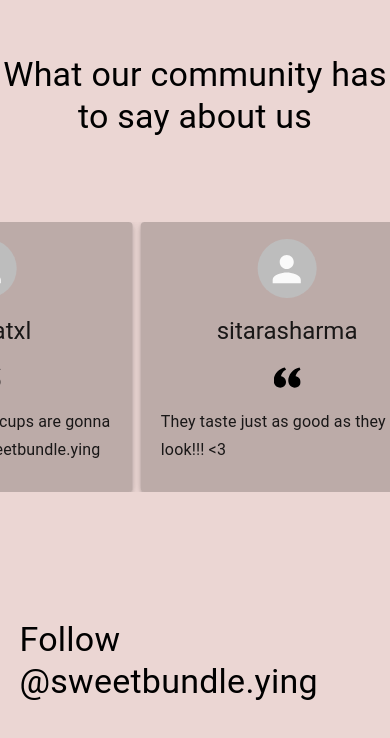
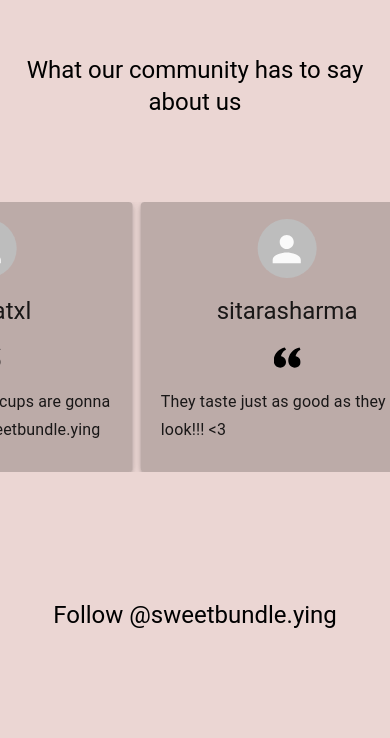
Before and after one commit to tsimmerdown/SweetBundle, a React (Create React App) app in the folder client/: page / in a window 390 px wide. Shown: the part 4877-5615 px from the top of the page. Built offline with nearby package versions, Linux system fonts and the light colour scheme.

Commit message:
responsive typography on main

```diff
--- a/client/src/components/Main/Instagram/Instagram.js
+++ b/client/src/components/Main/Instagram/Instagram.js
@@ -1,6 +1,8 @@
 import React from "react";
 import styled from "styled-components";
 import { Typography } from "@material-ui/core";
+import { useMediaQuery } from "react-responsive";
+import { deviceSize } from "../../responsive";
 // import Feed from "react-instagram-authless-feed";
 
 const InstaCont = styled.div`
@@ -21,9 +23,14 @@ const InstaCont = styled.div`
 `;
 
 const Instagram = () => {
+  const isMobile = useMediaQuery({ maxWidth: deviceSize.mobile });
+
   return (
     <InstaCont>
-      <Typography variant="h4" style={{ marginBottom: "5vh" }}>
+      <Typography
+        variant={isMobile ? "h5" : "h4"}
+        style={{ marginBottom: "5vh" }}
+      >
         Follow @sweetbundle.ying
       </Typography>
       {/* <Feed
--- a/client/src/components/Main/Testimonials/Testimonials.js
+++ b/client/src/components/Main/Testimonials/Testimonials.js
@@ -71,7 +71,7 @@ const Testimonials = () => {
 
       <Text>
         <FadeInWhenVisible>
-          <Typography variant="h4">
+          <Typography variant={isMobile ? "h5" : "h4"}>
             What our community has to say about us
           </Typography>
         </FadeInWhenVisible>
```
